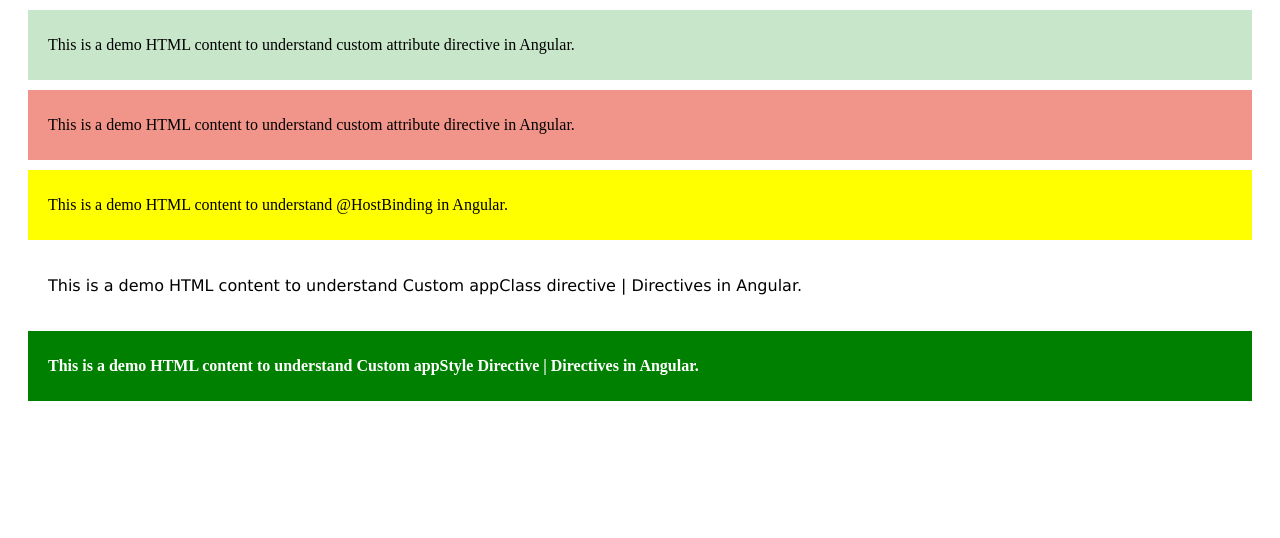
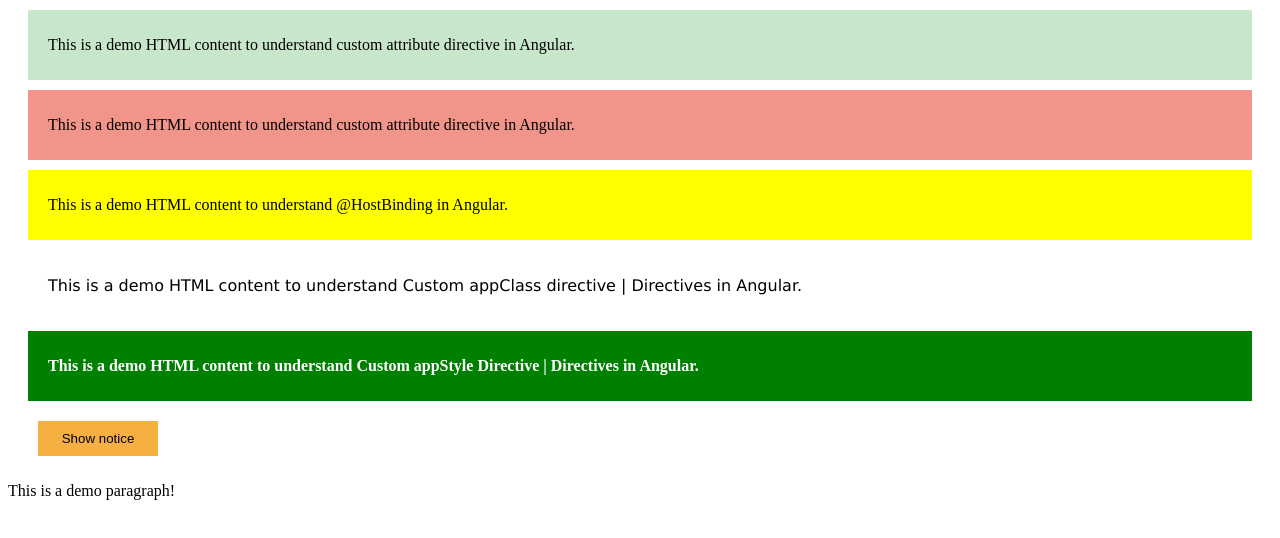
Before and after one commit to AlaminRonya/AngularJS, an Angular app in the folder CUSTOM-DIRECTIVE/: page / in a window 1280 px wide. Shown: the top 538 px of the page. Built offline with nearby package versions, Linux system fonts and the light colour scheme.

Commit message:
Custom Structural Directive | Directives

```diff
--- /dev/null
+++ b/CUSTOM-DIRECTIVE/src/app/CustomDirective/if.directive.ts
@@ -0,0 +1,22 @@
+import { Directive, Input, TemplateRef, ViewContainerRef } from '@angular/core';
+
+@Directive({
+  selector: '[appIf]'
+})
+export class IfDirective {
+
+   //1. What to add or Remove
+  //2. From where to add or remove
+  constructor(private template: TemplateRef<any>, private viewContainer: ViewContainerRef) {
+
+  }
+
+  @Input() set appIf(condition: boolean){
+    if(condition){
+      this.viewContainer.createEmbeddedView(this.template)
+    } else {
+      this.viewContainer.clear();
+    }
+  }
+
+}
--- a/CUSTOM-DIRECTIVE/src/app/app.component.html
+++ b/CUSTOM-DIRECTIVE/src/app/app.component.html
@@ -17,3 +17,27 @@
 <div class="container" [appStyle] ="{backgroundColor: active ? 'Green' : 'Red', color: 'white', fontWeight: 'bold'}">
   <p>This is a demo HTML content to understand Custom appStyle Directive | Directives in Angular.</p>
 </div>
+
+
+<button class="btn btn-notice" (click)="DisplayNotice()">Show notice</button>
+<div class="info-container notice" *appIf="display">
+    <h3>This is important notice!</h3>
+    <p>This is a notice issued for all website users.</p>
+</div>
+
+<p *appIf="!display">This is a demo paragraph!</p>
+
+<!-- <ng-template #myVar>
+  <p>This is an example paragraph.</p>
+</ng-template> -->
+
+<!-- <ng-template [ngIf]="display">
+  <div class="info-container notice">
+    <h3>This is important notice!</h3>
+    <p>This is a notice issued for all website users.</p>
+  </div>
+</ng-template> -->
+
+<!-- <ng-template #myVar>
+  <p>This is an example paragraph.</p>
+</ng-template> -->
--- a/CUSTOM-DIRECTIVE/src/app/app.component.ts
+++ b/CUSTOM-DIRECTIVE/src/app/app.component.ts
@@ -9,4 +9,12 @@ export class AppComponent {
   title = 'CUSTOM-DIRECTIVE';
 
   active: boolean = true;
+
+  display: boolean = false;
+
+  occupation: string = 'doctor';
+
+  DisplayNotice(){
+    this.display = !this.display;
+  }
 }
--- a/CUSTOM-DIRECTIVE/src/app/app.module.ts
+++ b/CUSTOM-DIRECTIVE/src/app/app.module.ts
@@ -9,6 +9,7 @@ import { HoverDirective } from './CustomDirective/hover.directive';
 import { BetterHighlightDirective } from './CustomDirective/better-highlight.directive';
 import { ClassDirective } from './CustomDirective/class.directive';
 import { StyleDirective } from './CustomDirective/style.directive';
+import { IfDirective } from './CustomDirective/if.directive';
 
 @NgModule({
   declarations: [
@@ -18,7 +19,8 @@ import { StyleDirective } from './CustomDirective/style.directive';
     HoverDirective,
     BetterHighlightDirective,
     ClassDirective,
-    StyleDirective
+    StyleDirective,
+    IfDirective
   ],
   imports: [
     BrowserModule,
```
